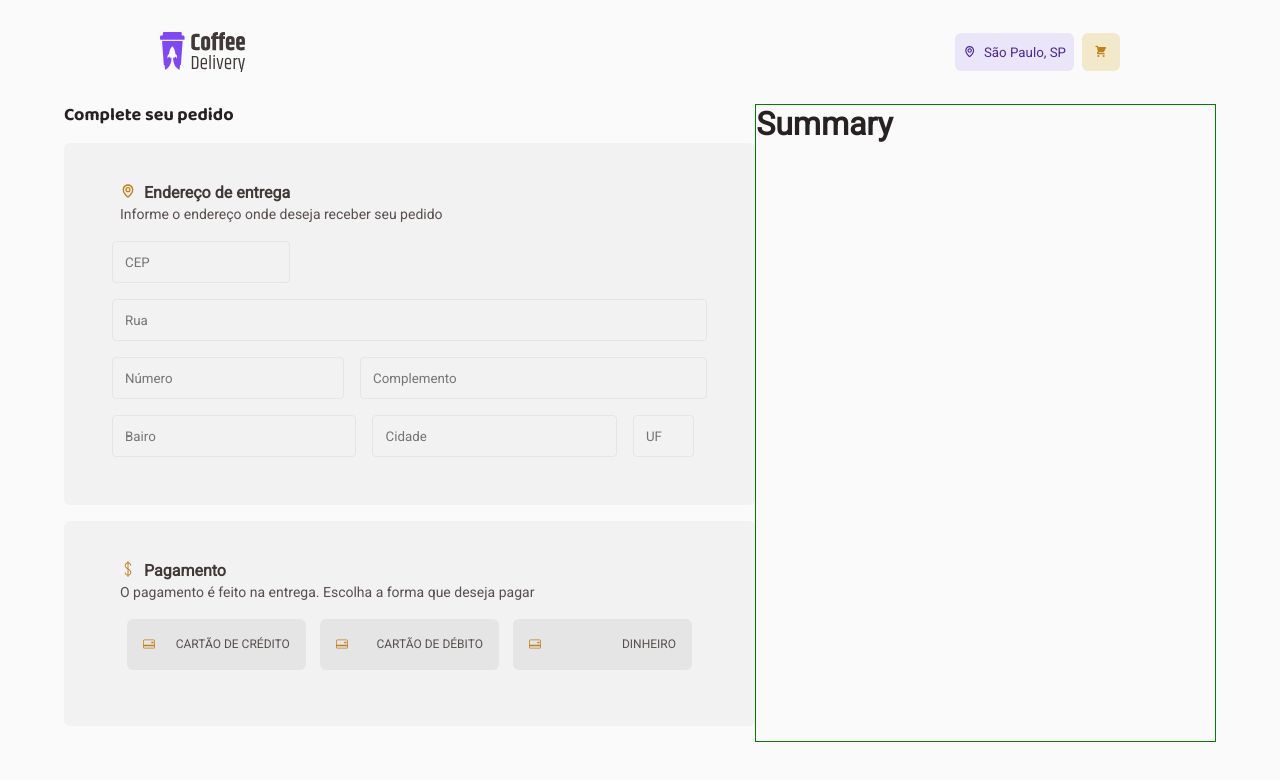
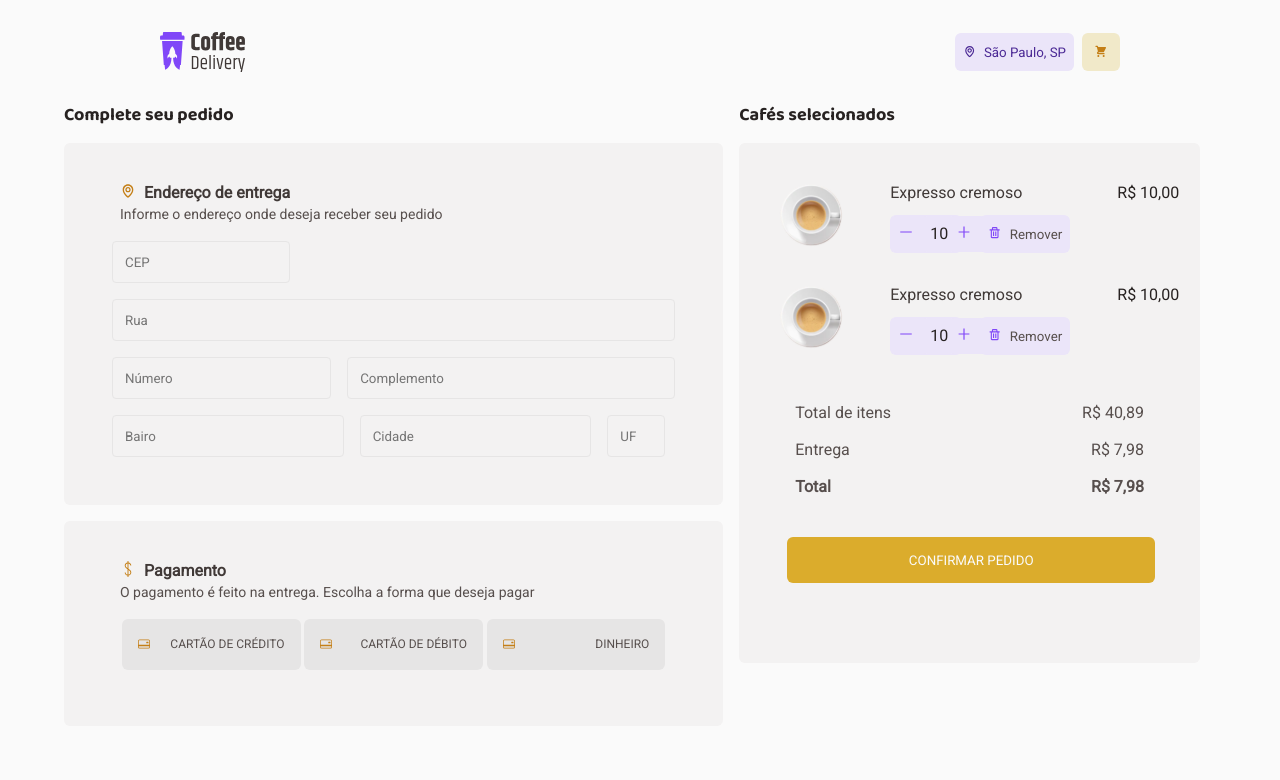
Before and after one commit to cp-yago/shop-anything, a React (Vite) app: page /checkout in a window 1280 px wide. Shown: the top 780 px of the page. Built offline with nearby package versions, Linux system fonts and the light colour scheme.

Commit message:
feat: checkout page

```diff
--- /dev/null
+++ b/src/components/Card/index.ts
@@ -0,0 +1,38 @@
+import styled from 'styled-components'
+
+export const Card = styled.div`
+  background-color: ${(props) => props.theme['white-100']};
+  border-radius: 6px;
+  padding: 40px;
+  margin: 16px 0;
+
+  font-family: 'Roboto';
+  font-style: normal;
+  font-weight: 400;
+  line-height: 130%;
+
+  .sub-title {
+    display: flex;
+    padding: 0 16px;
+  }
+
+  form {
+    margin-top: 8px;
+  }
+
+  svg {
+    color: ${(props) => props.theme['yellow-dark']};
+    margin-right: 8px;
+  }
+
+  h1 {
+    font-size: 16px;
+    color: ${(props) => props.theme['gray-400']};
+  }
+
+  p {
+    font-size: 14px;
+    color: ${(props) => props.theme['gray-300']};
+    padding: 0 16px;
+  }
+`;
--- /dev/null
+++ b/src/components/QuantitySelector/index.tsx
@@ -0,0 +1,18 @@
+import { Container } from './styles'
+import { AiOutlineMinus, AiOutlinePlus } from 'react-icons/ai'
+
+export const QuantitySelector = () => {
+  const quantity = 10
+
+  return (
+    <Container>
+      <button>
+        <AiOutlineMinus />
+      </button>
+      <span className='quantity'>{quantity}</span>
+      <button>
+        <AiOutlinePlus />
+      </button>
+    </Container>
+  )
+}
--- /dev/null
+++ b/src/components/QuantitySelector/styles.ts
@@ -0,0 +1,31 @@
+import styled from 'styled-components';
+
+export const Container = styled.div`
+  background-color: ${(props) => props.theme['purple-brand']};
+  border-radius: 6px;
+
+  display: flex;
+  align-items: center;
+  justify-content: space-around;
+
+  width: 72px;
+  height: 38px;
+
+  button {
+    font-family: 'Roboto', sans-serif;
+    font-size: 16px;
+    color: ${(props) => props.theme['gray-900']};;
+
+    svg {
+      color: ${(props) => props.theme['purple-dark']};;
+    }
+
+    transition: color 0.5s;
+
+    &:hover {
+      svg {
+        color: ${(props) => props.theme['purple-light']};;
+      }
+    }
+  }
+`;
--- a/src/components/index.ts
+++ b/src/components/index.ts
@@ -1 +1,3 @@
 export * from './Navbar'
+export * from './Card'
+export * from './QuantitySelector'
--- a/src/pages/Checkout/OrderData/index.tsx
+++ b/src/pages/Checkout/OrderData/index.tsx
@@ -1,8 +1,9 @@
 import { useForm } from "react-hook-form";
-import { Container, Card, Input, Row, PaymentTypeContainer, PaymentTypeCard } from "./styles"
+import { Container, Input, Row, PaymentTypeContainer, PaymentTypeCard } from "./styles"
 import { BiMap } from 'react-icons/bi'
 import { TfiMoney } from 'react-icons/tfi'
 import { BsCreditCard2Back } from 'react-icons/bs'
+import { Card } from "../../../components";
 
 export const OrderData = () => {
   const { register, handleSubmit } = useForm();
--- a/src/pages/Checkout/OrderData/styles.ts
+++ b/src/pages/Checkout/OrderData/styles.ts
@@ -10,43 +10,6 @@ export const Container = styled.div`
     font-weight: 700;
     font-size: 18px;
     line-height: 130%;
-  }
-`;
-
-export const Card = styled.div`
-  background-color: ${(props) => props.theme['white-100']};
-  border-radius: 6px;
-  padding: 40px;
-  margin: 16px 0;
-
-  font-family: 'Roboto';
-  font-style: normal;
-  font-weight: 400;
-  line-height: 130%;
-
-  .sub-title {
-    display: flex;
-    padding: 0 16px;
-  }
-
-  form {
-    margin-top: 8px;
-  }
-
-  svg {
-    color: ${(props) => props.theme['yellow-dark']};
-    margin-right: 8px;
-  }
-
-  h1 {
-    font-size: 16px;
-    color: ${(props) => props.theme['gray-400']};
-  }
-
-  p {
-    font-size: 14px;
-    color: ${(props) => props.theme['gray-300']};
-    padding: 0 16px;
   }
 `;
 
--- a/src/pages/Checkout/Summary/index.tsx
+++ b/src/pages/Checkout/Summary/index.tsx
@@ -1,9 +1,60 @@
-import { Container } from "./styles"
+import { Card, QuantitySelector } from "../../../components"
+import { Container, SummaryItemContainer } from "./styles"
+import { BiTrash } from 'react-icons/bi'
+
+import creamyEspresso from '../../../assets/coffees/creamy-espresso.svg'
+
+const SummaryItem = () => {
+  return (
+    <SummaryItemContainer>
+      <div className="image-container">
+        <img src={creamyEspresso} alt="Creamy espresso" />
+      </div>
+      <div className="info-container">
+        <h1>Expresso cremoso</h1>
+        <div className="quantity-container">
+          <QuantitySelector />
+          <button>
+            <BiTrash />
+            Remover
+          </button>
+        </div>
+      </div>
+      <div>
+        <span>R$ 10,00</span>
+      </div>
+    </SummaryItemContainer>
+  )
+}
 
 export const Summary = () => {
   return (
     <Container>
-      <h1>Summary</h1>
+      <h1>Cafés selecionados</h1>
+      <Card>
+        <SummaryItem />
+        <SummaryItem />
+
+        <div className="total-container">
+          <div className="total-item">
+            <span>Total de itens</span>
+            <span>R$ 40,89</span>
+          </div>
+          <div className="total-item">
+            <span>Entrega</span>
+            <span>R$ 7,98</span>
+          </div>
+          <div className="total-item">
+            <span>
+              <strong>Total</strong>
+            </span>
+            <span>
+              <strong>R$ 7,98</strong>
+            </span>
+          </div>
+          <button>Confirmar pedido</button>
+        </div>
+      </Card>
     </Container>
   )
 }
--- a/src/pages/Checkout/Summary/styles.ts
+++ b/src/pages/Checkout/Summary/styles.ts
@@ -2,6 +2,89 @@ import styled from 'styled-components';
 
 export const Container = styled.div`
   width: 40%;
+  display: flex;
+  flex-direction: column;
+  margin: 0 16px;
 
-  border: 1px solid green;
+  h1 {
+    font-family: 'Baloo 2';
+    font-style: normal;
+    font-weight: 700;
+    font-size: 18px;
+    line-height: 130%;
+  }
+
+  .total-container {
+    display: flex;
+    flex-direction: column;
+
+    padding: 8px;
+
+    button {
+      width: 368px;
+      height: 46px;
+      text-transform: uppercase;
+      background-color: ${(props) => props.theme['yellow-brand']};
+      color: ${(props) => props.theme['white']};
+      margin: 32px auto;
+    }
+  }
+
+  .total-item {
+    display: flex;
+    justify-content: space-between;
+    margin: 8px;
+    span {
+      font-family: 'Roboto';
+      font-style: normal;
+      font-weight: 400;
+      font-size: 16px;
+      line-height: 130%;
+      color: ${(props) => props.theme['gray-300']};
+    }
+  }
 `;
+
+export const SummaryItemContainer = styled.div`
+  display: flex;
+  width: 400px;
+  justify-content: space-between;
+  margin-bottom: 32px;
+
+  .image-container {
+    img {
+      width: 64px;
+    }
+  }
+
+  .info-container {
+    display: flex;
+    flex-direction: column;
+    justify-content: space-between;
+
+    h1 {
+      font-family: 'Roboto';
+      font-style: normal;
+      font-weight: 400;
+      font-size: 16px;
+      line-height: 130%;
+    }
+  }
+
+  .quantity-container {
+    display: flex;
+    width: 180px;
+    justify-content: space-between;
+
+    button {
+      padding: 8px;
+      color: ${(props) => props.theme['gray-300']};
+      background-color: ${(props) => props.theme['purple-brand']};
+      border-radius: 6px;
+
+      svg {
+        color: ${(props) => props.theme['purple-light']};
+      }
+    }
+  }
+`;
--- a/src/pages/Home/CoffeeList/CoffeeItem/index.tsx
+++ b/src/pages/Home/CoffeeList/CoffeeItem/index.tsx
@@ -10,6 +10,7 @@ import {
 import traditionalExpresso from '../../../../assets/coffees/traditional-expresso.svg'
 import { AiOutlineMinus, AiOutlinePlus } from 'react-icons/ai'
 import { HiShoppingCart } from 'react-icons/hi'
+import { QuantitySelector } from '../../../../components'
 
 interface CoffeeItemProps {
   title: string
@@ -39,15 +40,7 @@ export const CoffeeItem = ({
           <span>R$</span>
           <span className='price'>{price.toFixed(2)}</span>
         </PriceContainer>
-        <QuantityContainer>
-          <button>
-            <AiOutlineMinus />
-          </button>
-          <span className='quantity'>{quantity}</span>
-          <button>
-            <AiOutlinePlus />
-          </button>
-        </QuantityContainer>
+        <QuantitySelector />
         <CartButton>
           <HiShoppingCart />
         </CartButton>
```
Also changed, not shown: 1 other file (tests, documents, lock files or other folders).
